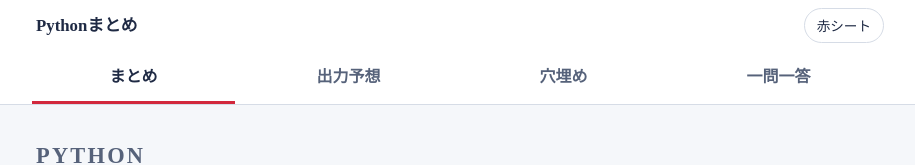
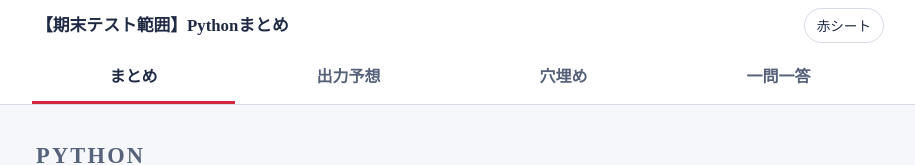
Before and after one commit to youki29/python-matome, a plain HTML site: page index.html in a window 1280 px wide. Shown: the top 165 px of the page, without its empty margins (180-1095 px from the left). Drawn offline with Linux system fonts and the light colour scheme; a web font is replaced by a local one.

Commit message:
サイト名に【期末テスト範囲】を追加
Co-Authored-By: Claude Opus 5.5 <noreply@anthropic.com>

```diff
--- a/index.html
+++ b/index.html
@@ -3,7 +3,7 @@
 <head>
 <meta charset="UTF-8">
 <meta name="viewport" content="width=device-width, initial-scale=1, viewport-fit=cover">
-<title>Pythonまとめ｜配列・二重ループ・関数</title>
+<title>【期末テスト範囲】Pythonまとめ｜配列・二重ループ・関数</title>
 <link rel="preconnect" href="https://fonts.googleapis.com">
 <link rel="preconnect" href="https://fonts.gstatic.com" crossorigin>
 <link href="https://fonts.googleapis.com/css2?family=Zen+Kaku+Gothic+New:wght@400;500;700&family=Zen+Old+Mincho:wght@700;900&display=swap" rel="stylesheet">
@@ -144,7 +144,7 @@ code{font-family:ui-monospace,Menlo,Consolas,monospace;font-size:.92em;backgroun
 <body>
 <header class="top">
   <div class="bar">
-    <span class="brand">Pythonまとめ</span>
+    <span class="brand">【期末テスト範囲】Pythonまとめ</span>
     <button class="iconbtn sheetbtn" id="sheetBtn" aria-pressed="false" title="重要語句を赤シートで隠す">赤シート</button>
   </div>
   <nav class="tabs" aria-label="ページ切り替え">
```
